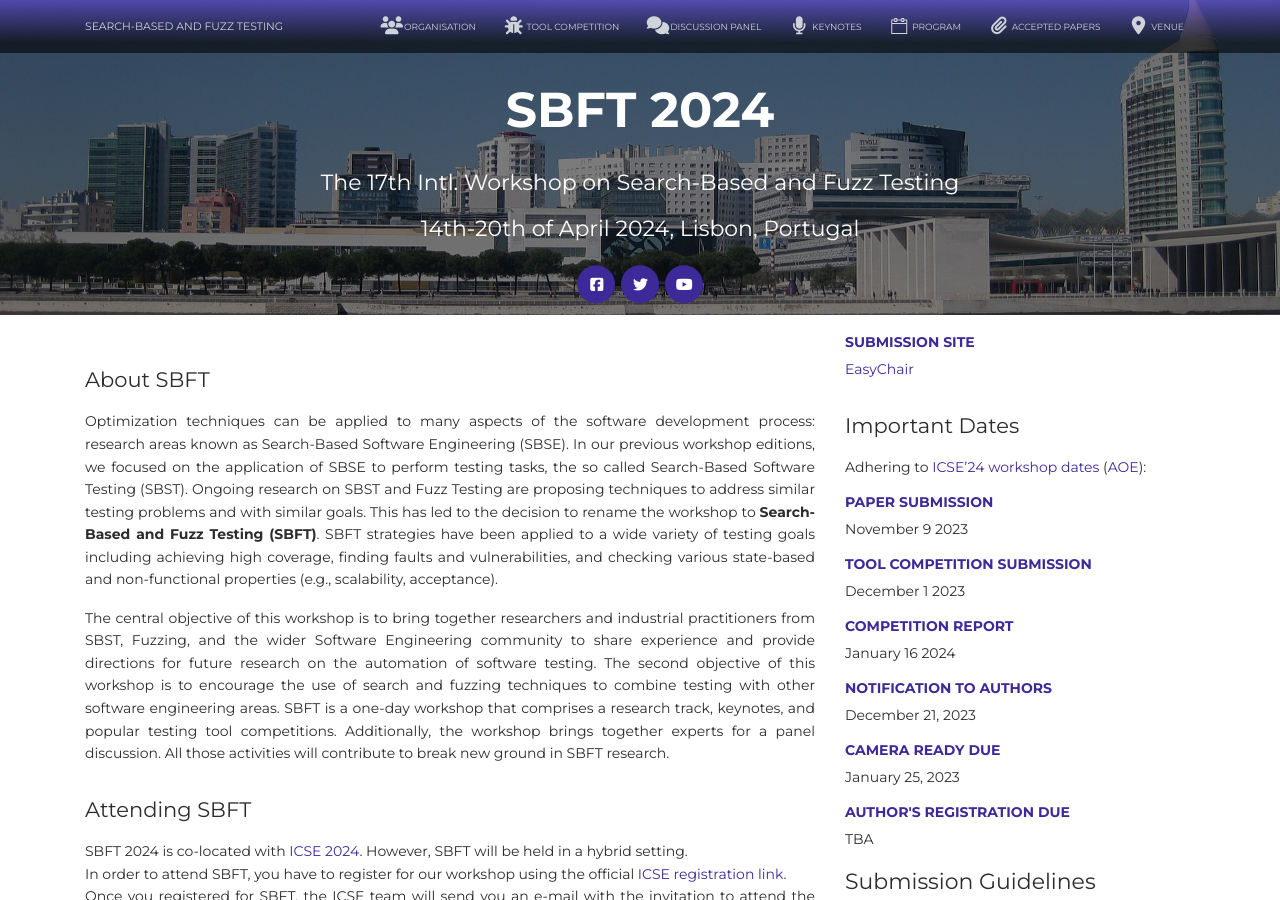
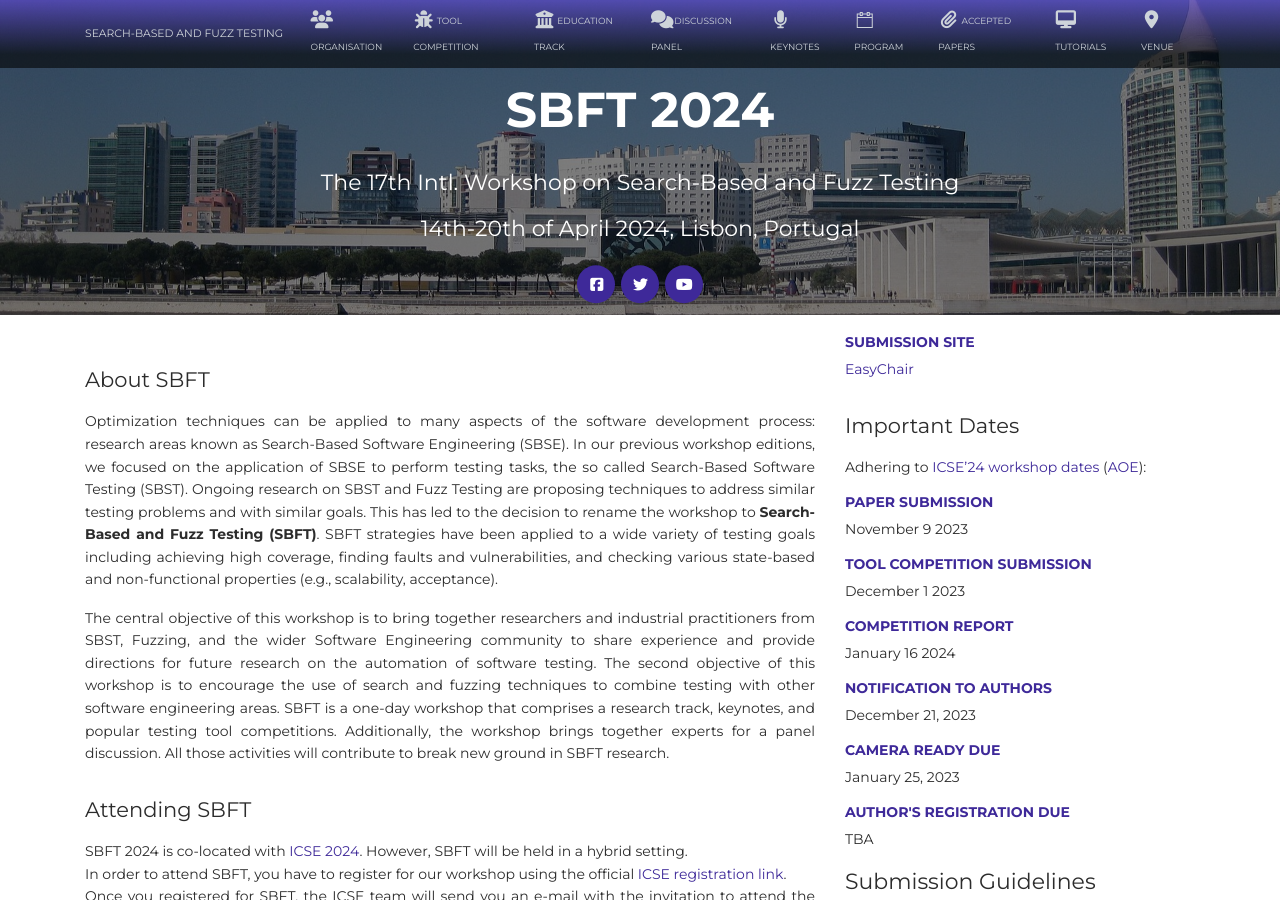
Before and after one commit to sbft24/sbft24.github.io, a Jekyll site: the page built from index.html, in a window 1280 px wide and 900 px high. Built offline with Jekyll 4.4.1, drawn with Linux system fonts in a browser that asks for light colours; nearby versions of some CDN libraries; comment, search, counter and statistics services are not loaded.

Commit message:
Added education track and tutorials page

```diff
--- a/_includes/navbar.html
+++ b/_includes/navbar.html
@@ -27,6 +27,12 @@
                     </a>
                 </li>
                 <li class="nav-item">
+                    <a class="nav-link" href="/education/" data-target="/education/">
+                        <i class='fa fa-university'></i>
+                        <span>Education Track</span>
+                    </a>
+                </li>
+                <li class="nav-item">
                     <a class="nav-link" href="/panel/" data-target="/panel/">
                         <i class='fa fa-comments'></i>
                         <span>Discussion Panel</span>
@@ -51,6 +57,12 @@
                     </a>
                 </li>
                 <li class="nav-item">
+                    <a class="nav-link" href="/tutorials/" data-target="/tutorials/">
+                        <i class='fa fa-desktop'></i>
+                        <span>Tutorials</span>
+                    </a>
+                </li>
+                <li class="nav-item">
                     <a class="nav-link" href="/venue/" data-target="/venue/">
                         <i class='fa fa-map-marker'></i>
                         <span>Venue</span>
```
Also changed, not shown: education/index.html (added, +11 -0 lines), tutorials/index.html (added, +10 -0 lines).
